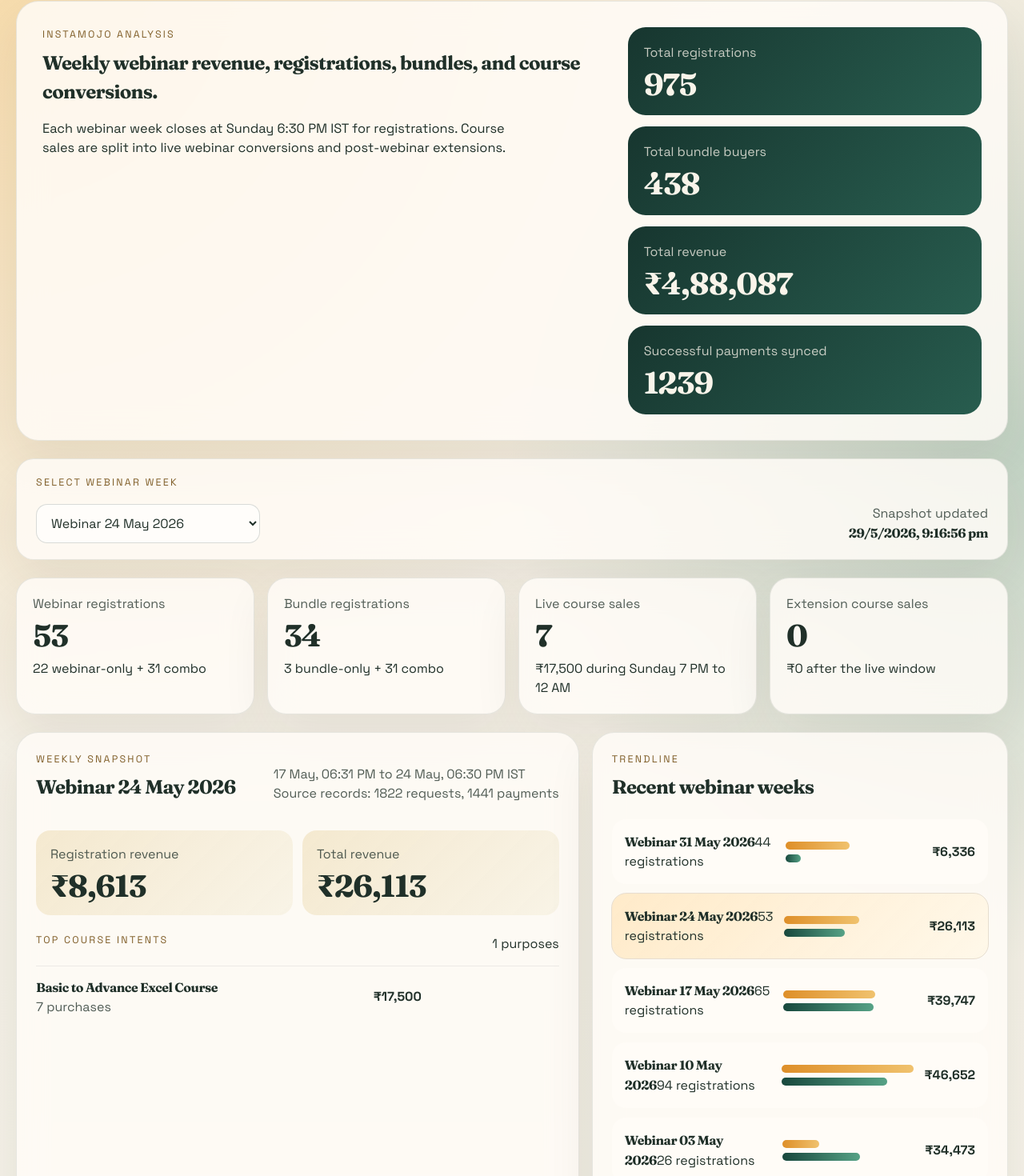
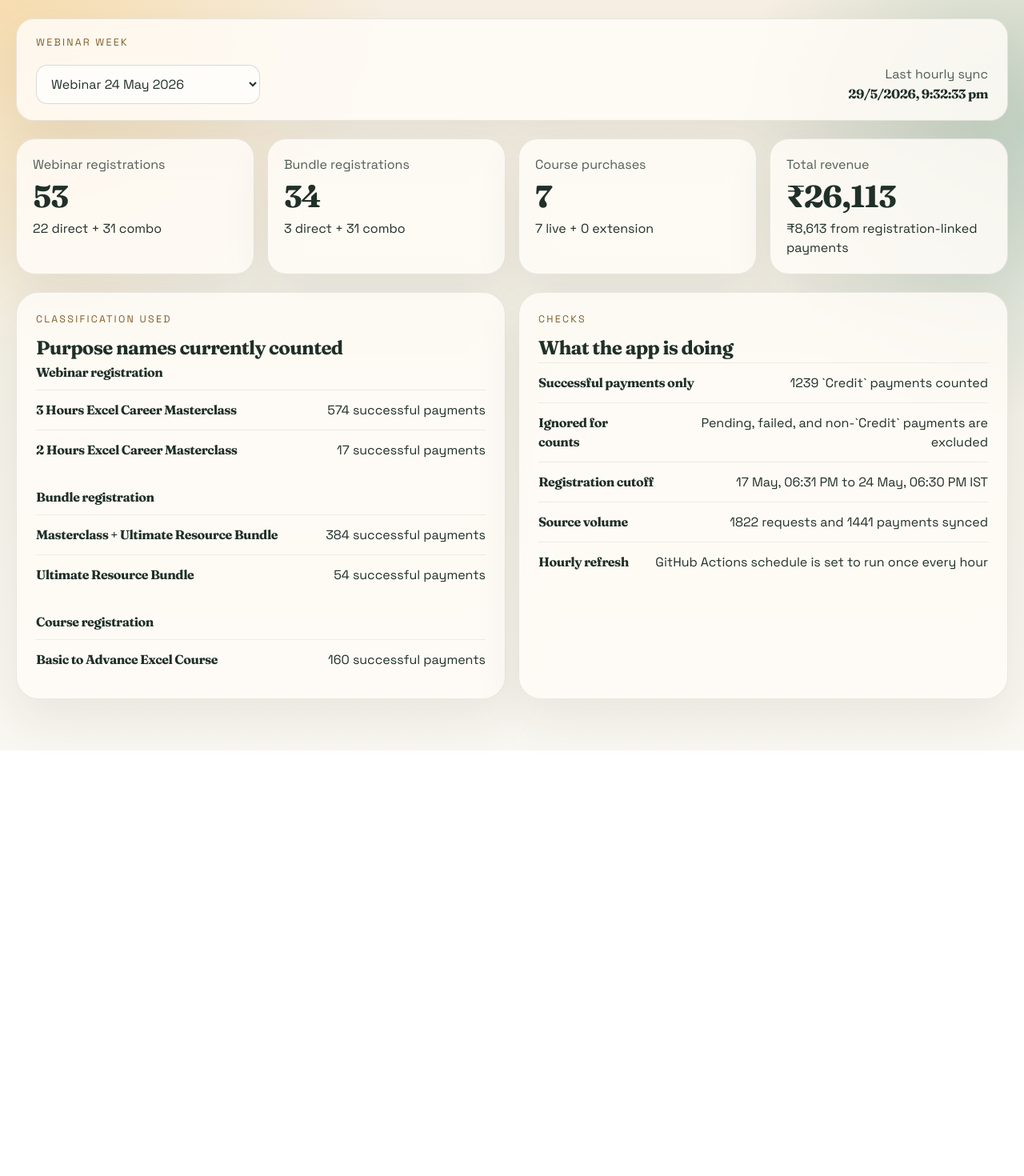
Before and after one commit to abhishek-dungen/Instamojo-Analysis, a React (Vite) app: page / in a window 1280 px wide. Shown: the part 31-1501 px from the top of the page at 80% size. After the commit the page ends 969 px from the top, so only its background shows below. Built offline with nearby package versions, Linux system fonts and the light colour scheme.

Commit message:
Simplify dashboard and expose classification sources

```diff
--- a/src/App.css
+++ b/src/App.css
@@ -118,6 +118,13 @@
   gap: 16px;
 }
 
+.info-grid {
+  margin-top: 22px;
+  display: grid;
+  grid-template-columns: repeat(2, minmax(0, 1fr));
+  gap: 16px;
+}
+
 .glass-card {
   border-radius: 28px;
   padding: 24px;
@@ -164,6 +171,32 @@
   justify-content: space-between;
   gap: 12px;
   margin-bottom: 14px;
+}
+
+.rule-group + .rule-group {
+  margin-top: 22px;
+}
+
+.rule-group h3 {
+  margin: 0 0 10px;
+  font-size: 1rem;
+}
+
+.rule-row {
+  display: flex;
+  justify-content: space-between;
+  gap: 16px;
+  align-items: baseline;
+  padding: 12px 0;
+  border-top: 1px solid rgba(33, 48, 43, 0.08);
+}
+
+.rule-row strong {
+  font-size: 1rem;
+}
+
+.rule-row span {
+  text-align: right;
 }
 
 .course-row,
@@ -247,7 +280,8 @@
 @media (max-width: 980px) {
   .hero-panel,
   .insight-layout,
-  .metrics-grid {
+  .metrics-grid,
+  .info-grid {
     grid-template-columns: 1fr;
   }
 
--- a/src/App.tsx
+++ b/src/App.tsx
@@ -1,48 +1,6 @@
-import { useDeferredValue, useEffect, useState } from 'react'
+import { useEffect, useState } from 'react'
 import './App.css'
-
-type WeeklyMetrics = {
-  webinarDate: string
-  label: string
-  registrationWindow: string
-  registrations: number
-  webinarOnlyRegistrations: number
-  comboRegistrations: number
-  bundleRegistrations: number
-  bundleOnlyRegistrations: number
-  coursePurchasesLive: number
-  coursePurchasesExtended: number
-  courseRevenueLive: number
-  courseRevenueExtended: number
-  registrationRevenue: number
-  totalRevenue: number
-  topCoursePurposes: Array<{ purpose: string; count: number; revenue: number }>
-  recentPayments: Array<{
-    paymentId: string
-    localCreatedAt: string
-    amount: number
-    purpose: string
-    classification: string
-    buyerName: string
-  }>
-}
-
-type DashboardData = {
-  generatedAt: string
-  timezone: string
-  source: {
-    paymentRequestCount: number
-    paymentCount: number
-    successfulPaymentCount: number
-  }
-  totals: {
-    registrations: number
-    bundleRegistrations: number
-    coursePurchases: number
-    totalRevenue: number
-  }
-  weekly: WeeklyMetrics[]
-}
+import type { DashboardData, WeeklyMetrics } from './lib/dashboard-data'
 
 const currency = new Intl.NumberFormat('en-IN', {
   style: 'currency',
@@ -67,15 +25,9 @@ function formatMoney(value: number) {
   return currency.format(value)
 }
 
-function ratio(value: number, max: number) {
-  if (max <= 0) return '0%'
-  return `${Math.max(8, Math.round((value / max) * 100))}%`
-}
-
 function App() {
   const [data, setData] = useState<DashboardData | null>(null)
   const [selectedWeek, setSelectedWeek] = useState('')
-  const deferredWeek = useDeferredValue(selectedWeek)
 
   useEffect(() => {
     let active = true
@@ -107,7 +59,7 @@ function App() {
       <main className="shell">
         <section className="loading-panel">
           <p className="eyebrow">Instamojo Analysis</p>
-          <h1>Loading the weekly command center.</h1>
+          <h1>Loading dashboard.</h1>
         </section>
       </main>
     )
@@ -124,47 +76,13 @@ function App() {
     )
   }
 
-  const selected =
-    data.weekly.find((entry) => entry.webinarDate === deferredWeek) ?? data.weekly[0]
-
-  const maxRegistration = Math.max(...data.weekly.map((entry) => entry.registrations), 1)
-  const maxRevenue = Math.max(...data.weekly.map((entry) => entry.totalRevenue), 1)
+  const selected = data.weekly.find((entry) => entry.webinarDate === selectedWeek) ?? data.weekly[0]
 
   return (
     <main className="shell">
-      <section className="hero-panel">
-        <div className="hero-copy">
-          <p className="eyebrow">Instamojo Analysis</p>
-          <h1>Weekly webinar revenue, registrations, bundles, and course conversions.</h1>
-          <p className="lede">
-            Each webinar week closes at Sunday 6:30 PM IST for registrations. Course sales are
-            split into live webinar conversions and post-webinar extensions.
-          </p>
-        </div>
-
-        <div className="hero-meta">
-          <div className="hero-stat">
-            <span>Total registrations</span>
-            <strong>{data.totals.registrations}</strong>
-          </div>
-          <div className="hero-stat">
-            <span>Total bundle buyers</span>
-            <strong>{data.totals.bundleRegistrations}</strong>
-          </div>
-          <div className="hero-stat">
-            <span>Total revenue</span>
-            <strong>{formatMoney(data.totals.totalRevenue)}</strong>
-          </div>
-          <div className="hero-stat">
-            <span>Successful payments synced</span>
-            <strong>{data.source.successfulPaymentCount}</strong>
-          </div>
-        </div>
-      </section>
-
       <section className="control-panel">
         <div>
-          <p className="section-label">Select webinar week</p>
+          <p className="section-label">Webinar week</p>
           <select
             className="week-select"
             value={selected.webinarDate}
@@ -178,7 +96,7 @@ function App() {
           </select>
         </div>
         <div className="freshness">
-          <span>Snapshot updated</span>
+          <span>Last hourly sync</span>
           <strong>{new Date(data.generatedAt).toLocaleString('en-IN', { timeZone: data.timezone })}</strong>
         </div>
       </section>
@@ -187,132 +105,86 @@ function App() {
         <article className="metric-card">
           <span>Webinar registrations</span>
           <strong>{selected.registrations}</strong>
-          <p>
-            {selected.webinarOnlyRegistrations} webinar-only + {selected.comboRegistrations} combo
-          </p>
+          <p>{selected.webinarOnlyRegistrations} direct + {selected.comboRegistrations} combo</p>
         </article>
         <article className="metric-card">
           <span>Bundle registrations</span>
           <strong>{selected.bundleRegistrations}</strong>
+          <p>{selected.bundleOnlyRegistrations} direct + {selected.comboRegistrations} combo</p>
+        </article>
+        <article className="metric-card">
+          <span>Course purchases</span>
+          <strong>{selected.coursePurchasesLive + selected.coursePurchasesExtended}</strong>
           <p>
-            {selected.bundleOnlyRegistrations} bundle-only + {selected.comboRegistrations} combo
+            {selected.coursePurchasesLive} live + {selected.coursePurchasesExtended} extension
           </p>
         </article>
         <article className="metric-card">
-          <span>Live course sales</span>
-          <strong>{selected.coursePurchasesLive}</strong>
-          <p>{formatMoney(selected.courseRevenueLive)} during Sunday 7 PM to 12 AM</p>
-        </article>
-        <article className="metric-card">
-          <span>Extension course sales</span>
-          <strong>{selected.coursePurchasesExtended}</strong>
-          <p>{formatMoney(selected.courseRevenueExtended)} after the live window</p>
+          <span>Total revenue</span>
+          <strong>{formatMoney(selected.totalRevenue)}</strong>
+          <p>{formatMoney(selected.registrationRevenue)} from registration-linked payments</p>
         </article>
       </section>
 
-      <section className="insight-layout">
+      <section className="info-grid">
         <article className="glass-card">
-          <div className="card-head">
-            <div>
-              <p className="section-label">Weekly snapshot</p>
-              <h2>{selected.label}</h2>
-            </div>
-            <p className="window-note">
-              {selected.registrationWindow}
-              <br />
-              Source records: {data.source.paymentRequestCount} requests, {data.source.paymentCount}{' '}
-              payments
-            </p>
+          <p className="section-label">Classification used</p>
+          <h2>Purpose names currently counted</h2>
+          <div className="rule-group">
+            <h3>Webinar registration</h3>
+            {data.classificationSources.webinar.map((item) => (
+              <div key={`webinar-${item.purpose}`} className="rule-row">
+                <strong>{item.purpose}</strong>
+                <span>{item.count} successful payments</span>
+              </div>
+            ))}
           </div>
-
-          <div className="money-band">
-            <div>
-              <span>Registration revenue</span>
-              <strong>{formatMoney(selected.registrationRevenue)}</strong>
-            </div>
-            <div>
-              <span>Total revenue</span>
-              <strong>{formatMoney(selected.totalRevenue)}</strong>
-            </div>
+          <div className="rule-group">
+            <h3>Bundle registration</h3>
+            {data.classificationSources.bundle.map((item) => (
+              <div key={`bundle-${item.purpose}`} className="rule-row">
+                <strong>{item.purpose}</strong>
+                <span>{item.count} successful payments</span>
+              </div>
+            ))}
           </div>
-
-          <div className="course-list">
-            <div className="course-list-head">
-              <p className="section-label">Top course intents</p>
-              <span>{selected.topCoursePurposes.length} purposes</span>
-            </div>
-            {selected.topCoursePurposes.length === 0 ? (
-              <p className="empty-state">No course payments were attributed to this webinar yet.</p>
-            ) : (
-              selected.topCoursePurposes.map((purpose) => (
-                <div key={purpose.purpose} className="course-row">
-                  <div>
-                    <strong>{purpose.purpose}</strong>
-                    <span>{purpose.count} purchases</span>
-                  </div>
-                  <em>{formatMoney(purpose.revenue)}</em>
-                </div>
-              ))
-            )}
+          <div className="rule-group">
+            <h3>Course registration</h3>
+            {data.classificationSources.course.map((item) => (
+              <div key={`course-${item.purpose}`} className="rule-row">
+                <strong>{item.purpose}</strong>
+                <span>{item.count} successful payments</span>
+              </div>
+            ))}
           </div>
         </article>
 
         <article className="glass-card">
-          <div className="card-head">
-            <div>
-              <p className="section-label">Trendline</p>
-              <h2>Recent webinar weeks</h2>
+          <p className="section-label">Checks</p>
+          <h2>What the app is doing</h2>
+          <div className="rule-group">
+            <div className="rule-row">
+              <strong>Successful payments only</strong>
+              <span>{data.source.successfulPaymentCount} `Credit` payments counted</span>
+            </div>
+            <div className="rule-row">
+              <strong>Ignored for counts</strong>
+              <span>Pending, failed, and non-`Credit` payments are excluded</span>
+            </div>
+            <div className="rule-row">
+              <strong>Registration cutoff</strong>
+              <span>{selected.registrationWindow}</span>
+            </div>
+            <div className="rule-row">
+              <strong>Source volume</strong>
+              <span>{data.source.paymentRequestCount} requests and {data.source.paymentCount} payments synced</span>
+            </div>
+            <div className="rule-row">
+              <strong>Hourly refresh</strong>
+              <span>GitHub Actions schedule is set to run once every hour</span>
             </div>
           </div>
-          <div className="bars">
-            {data.weekly.slice(0, 8).map((entry) => (
-              <button
-                key={entry.webinarDate}
-                type="button"
-                className={`bar-row ${entry.webinarDate === selected.webinarDate ? 'active' : ''}`}
-                onClick={() => setSelectedWeek(entry.webinarDate)}
-              >
-                <div>
-                  <strong>{entry.label}</strong>
-                  <span>{entry.registrations} registrations</span>
-                </div>
-                <div className="bar-stack">
-                  <div className="bar-fill registration" style={{ width: ratio(entry.registrations, maxRegistration) }} />
-                  <div className="bar-fill revenue" style={{ width: ratio(entry.totalRevenue, maxRevenue) }} />
-                </div>
-                <em>{formatMoney(entry.totalRevenue)}</em>
-              </button>
-            ))}
-          </div>
         </article>
-      </section>
-
-      <section className="glass-card">
-        <div className="card-head">
-          <div>
-            <p className="section-label">Recent payments</p>
-            <h2>What fed this week</h2>
-          </div>
-        </div>
-        <div className="payment-table">
-          {selected.recentPayments.length === 0 ? (
-            <p className="empty-state">No successful payments available for this week.</p>
-          ) : (
-            selected.recentPayments.map((payment) => (
-              <div key={payment.paymentId} className="payment-row">
-                <div>
-                  <strong>{payment.purpose}</strong>
-                  <span>{payment.buyerName || 'Unknown buyer'}</span>
-                </div>
-                <div>
-                  <strong>{formatMoney(payment.amount)}</strong>
-                  <span>{payment.classification.replaceAll('_', ' ')}</span>
-                </div>
-                <time>{payment.localCreatedAt}</time>
-              </div>
-            ))
-          )}
-        </div>
       </section>
     </main>
   )
--- a/src/lib/dashboard-data.ts
+++ b/src/lib/dashboard-data.ts
@@ -61,5 +61,10 @@ export type DashboardData = {
     coursePurchases: number
     totalRevenue: number
   }
+  classificationSources: {
+    webinar: Array<{ purpose: string; count: number }>
+    bundle: Array<{ purpose: string; count: number }>
+    course: Array<{ purpose: string; count: number }>
+  }
   weekly: WeeklyMetrics[]
 }
```
Also changed, not shown: src/lib/analytics.ts (+15 -0 lines), public/dashboard-data.json.
